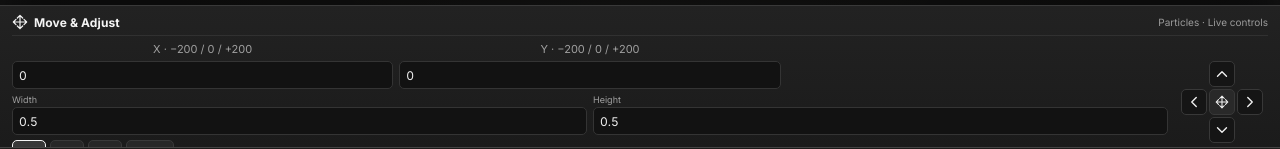
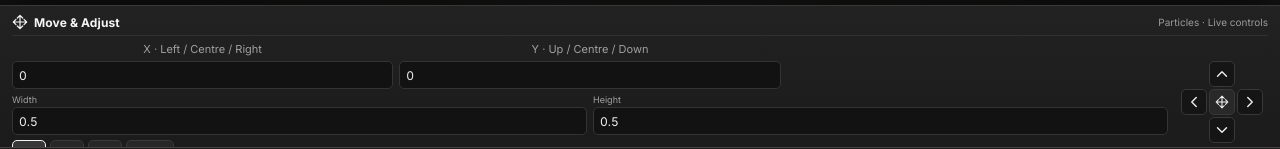
Before and after one commit to jhaa2k/Auravis, a React (Vite) app: page / in a window 1280 px wide. Shown: the part 366-515 px from the top of the page. Built offline with nearby package versions, Linux system fonts and the light colour scheme; what @capacitor/core would draw is missing.

Commit message:
Clarify horizontal and vertical position labels

```diff
--- a/src/ui/PropertiesPanel.jsx
+++ b/src/ui/PropertiesPanel.jsx
@@ -40,8 +40,8 @@ export function PositionControls({ element }) {
       <div className="quick-position-layout">
         <div className="quick-position-values">
           <div className="position-fields">
-            {number(position[0], (v) => ({ position: [v, position[1]] }), 'X · −200 / 0 / +200', -200, 200)}
-            {number(position[1], (v) => ({ position: [position[0], v] }), 'Y · −200 / 0 / +200', -200, 200)}
+            {number(position[0], (v) => ({ position: [v, position[1]] }), 'X · Left / Centre / Right', -200, 200)}
+            {number(position[1], (v) => ({ position: [position[0], v] }), 'Y · Up / Centre / Down', -200, 200)}
             {Object.prototype.hasOwnProperty.call(element.props, 'rotation') && number(rotation, (v) => ({ rotation: v }), 'Rotation', -720, 720, 0.1)}
           </div>
           <div className="position-adjustments">
```
